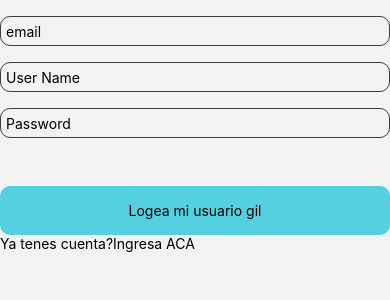
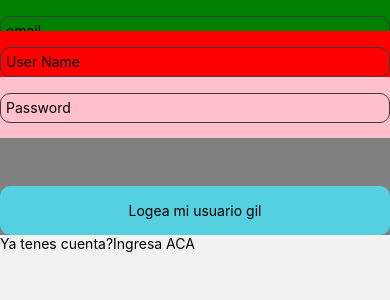
Before and after one commit to franfontana9/PRO3-2, a React Native app in the folder my-app/: screen /Register in a window 390 px wide. Shown: the top 300 px of the page. Built offline with nearby package versions, Linux system fonts and the light colour scheme; no server answers.

Commit message:
probando estilo

```diff
--- a/my-app/src/components/FormRegister.js
+++ b/my-app/src/components/FormRegister.js
@@ -28,7 +28,8 @@ class FormRegister extends Component {
 
   render() {
     return (
-        <View>
+    <View style={styles.form}>
+        <View style={styles.campo1}>
         <TextInput
         style={styles.input}
         keyboardType='email-address'
@@ -36,6 +37,9 @@ class FormRegister extends Component {
         onChangeText={(text)=> this.setState({inputMail: text})}
         value={this.state.inputMail}
         />
+        </View>
+
+        <View style={styles.campo2} >
         <TextInput
         style={styles.input}
         keyboardType='email-address'
@@ -43,6 +47,9 @@ class FormRegister extends Component {
         onChangeText={(text)=> this.setState({inputUsername: text})}
         value={this.state.inputUsername}
         />
+        </View>
+
+        <View style={styles.campo3}>
         <TextInput
         style={styles.input}
         placeholder='Password'
@@ -50,6 +57,8 @@ class FormRegister extends Component {
         value={this.state.inputPassword}
         secureTextEntry={true}
         />
+        </View>
+
         <TouchableOpacity
         style={styles.btn}
         onPress={()=> this.registrarUsuario(this.state.inputMail, this.state.inputPassword)}
@@ -58,7 +67,7 @@ class FormRegister extends Component {
         >Logea mi usuario gil
         </Text>
         </TouchableOpacity>
-        </View>
+    </View>
         )
   }
 }
@@ -70,7 +79,7 @@ const styles= StyleSheet.create({
         height:30,
         borderRadius:10,
         padding:5,
-        marginTop:16
+        marginTop:16,
     },
     btn:{
         backgroundColor:'#54d0e0',
@@ -81,6 +90,22 @@ const styles= StyleSheet.create({
     btnText:{
         textAlign:'center',
         color:'black'
+    },
+    form:{
+        flex:1,
+        backgroundColor: 'gray'
+    },
+    campo1:{
+        flex:2,
+        backgroundColor: 'green'
+    },
+    campo2:{
+        flex:3,
+        backgroundColor:'red'
+    },
+    campo3:{
+        flex:4,
+        backgroundColor:'pink'
     }
 })
 
```
